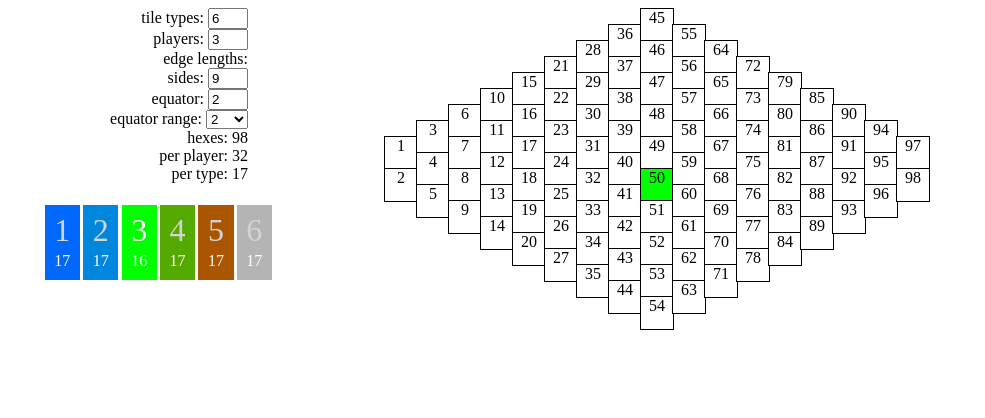
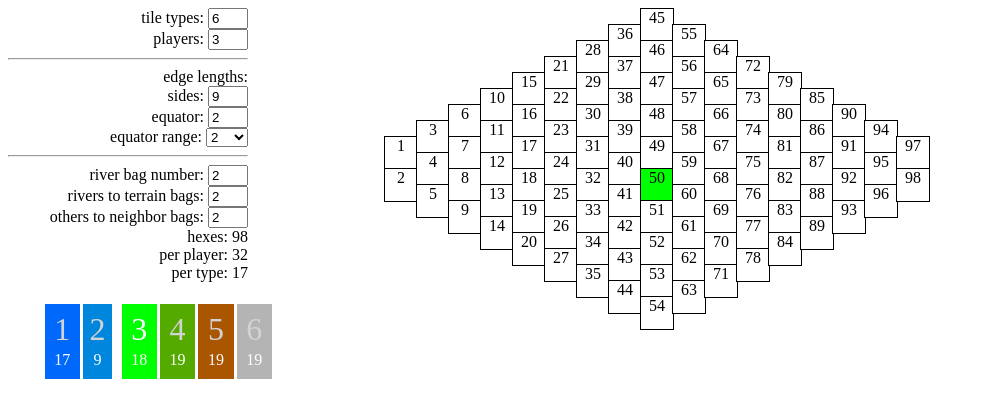
Before and after one commit to korpiq/futureturn, a website: page source/simulator/index.html in a window 1280 px wide. Shown: the whole page, without its empty margins (0-985 px from the left). Drawn offline with Linux system fonts and the light colour scheme.

Commit message:
Preliminary mixing of tiles between bags at start works, but needs tuning

```diff
--- a/source/rules/tile-features.yaml
+++ b/source/rules/tile-features.yaml
@@ -4,7 +4,10 @@ artifact: first to enter gets an artifact card
 
 fruitful: food
 
-spring: starts a river to an open direction, preferably toward edge
+# spring: starts a river to an open direction, preferably toward edge
+# Bad idea. This would lead to springs leading to dry ground in places
+# explored after surrounding ground.
+# It is more clear to stick to all tiles independent of surroundings.
 
 forest: wood for building or energy
 
--- a/source/simulator/index.html
+++ b/source/simulator/index.html
@@ -59,6 +59,7 @@
       report();
       createTileBags();
       currentHexTileBag.getTile().put(hexmap.getCenterHex());
+      mixTilesBetweenBags();
     }
 
     function createTileBags()
@@ -135,6 +136,37 @@
         };
         client.send();
     }
+    function mixTilesBetweenBags()
+    {
+        mixNonRiverTilesToNeighborBags();
+        mixRiverTilesToTerrainBags();
+    }
+    function mixRiverTilesToTerrainBags()
+    {
+        var riverTilebagId = getIntInput('river_id') - 1;
+        for(var i = riverTilebagId + 1; i < tilebags.length; ++i)
+        {
+            var countToMove = getIntInput('rivers2terrain_bags');
+            while(countToMove--)
+                tilebags[riverTilebagId].getTile().put(tilebags[i]);
+        }
+    }
+    function mixNonRiverTilesToNeighborBags()
+    {
+        // FIXME: move from sea to river but from lowlands to sea?
+        // FIXME: do not move from sea to mountain?
+        var riverTilebagId = getIntInput('river_id') - 1;
+        for(var i = 0; i < tilebags.length; i += i==riverTilebagId ? 2 : 1)
+        {
+            var countToMove = getIntInput('tiles2neighbor_bags');
+            var target = (i + (i+1==riverTilebagId ? 2 : 1)) % tilebags.length;
+            while(countToMove--)
+            {
+                tilebags[i].getTile().put(tilebags[target]);
+                tilebags[target].getTile().put(tilebags[i]);
+            }
+        }
+    }
  </script>
 </head>
 <body onload="setPlayers(document.getElementById('players').value)">
@@ -145,6 +177,7 @@
  <form id="hexmap_settings" onsubmit="drawMapFromInput(); return false;">
   tile types: <input id="types" value="6" onchange="drawMapFromInput()"><br/>
   players: <input id="players" value="3" onchange="setPlayers(this.value)"><br/>
+  <hr/>
   edge lengths:<br/>
   sides: <input id="sides" value="9" onchange="setSides(this.value)"><br/>
   equator: <input id="equator" value="1" onchange="drawMapFromInput()"><br/>
@@ -154,6 +187,10 @@
       <option value="0" selected>2</option>
       <option value="1">2-3</option>
   </select><br/>
+  <hr/>
+  river bag number: <input id="river_id" value="2" /><br/>
+  rivers to terrain bags: <input id="rivers2terrain_bags" value="2" /><br/>
+  others to neighbor bags: <input id="tiles2neighbor_bags" value="2" /><br/>
   hexes: <span id="hexes"></span><br/>
   per player: <span id="hexes_per_player"></span><br/>
   per type: <span id="hexes_per_type"></span><br/>
```
